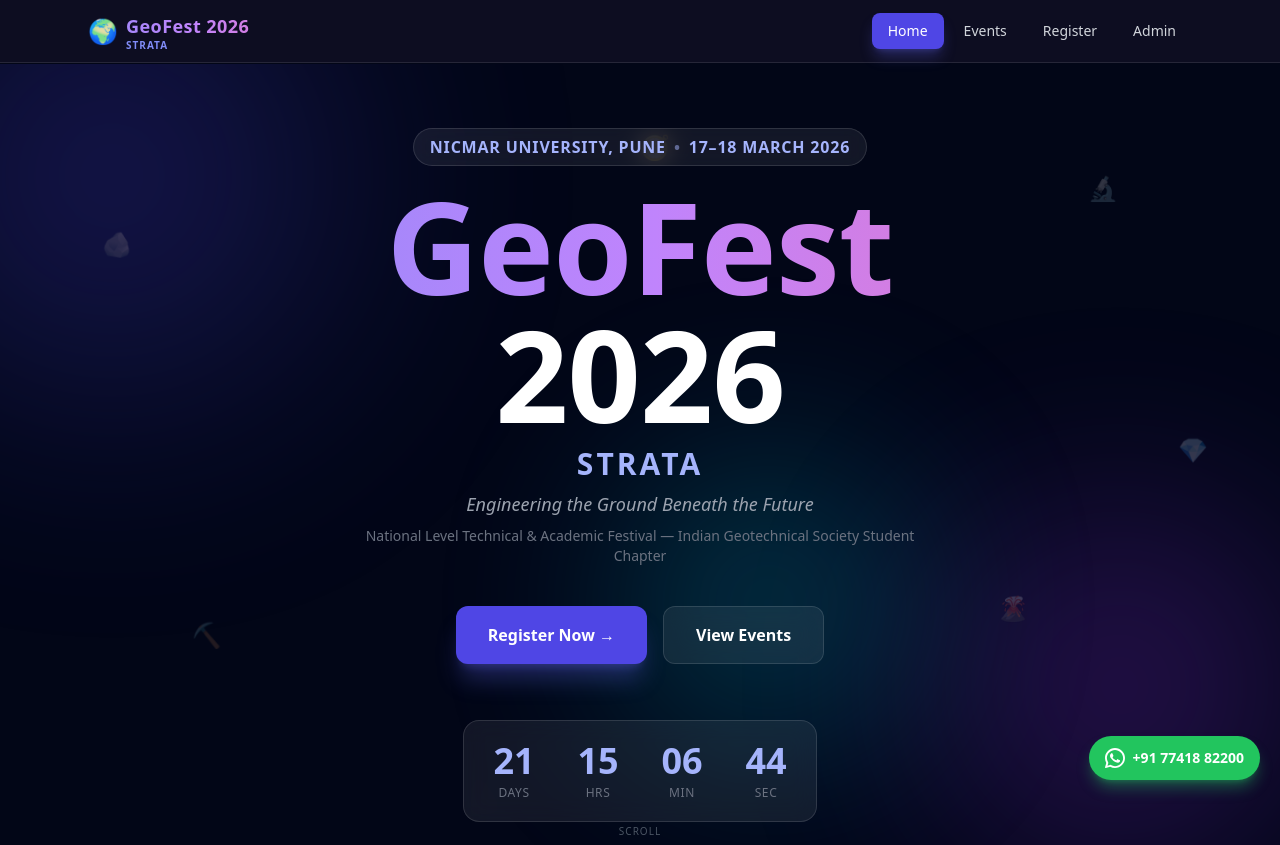
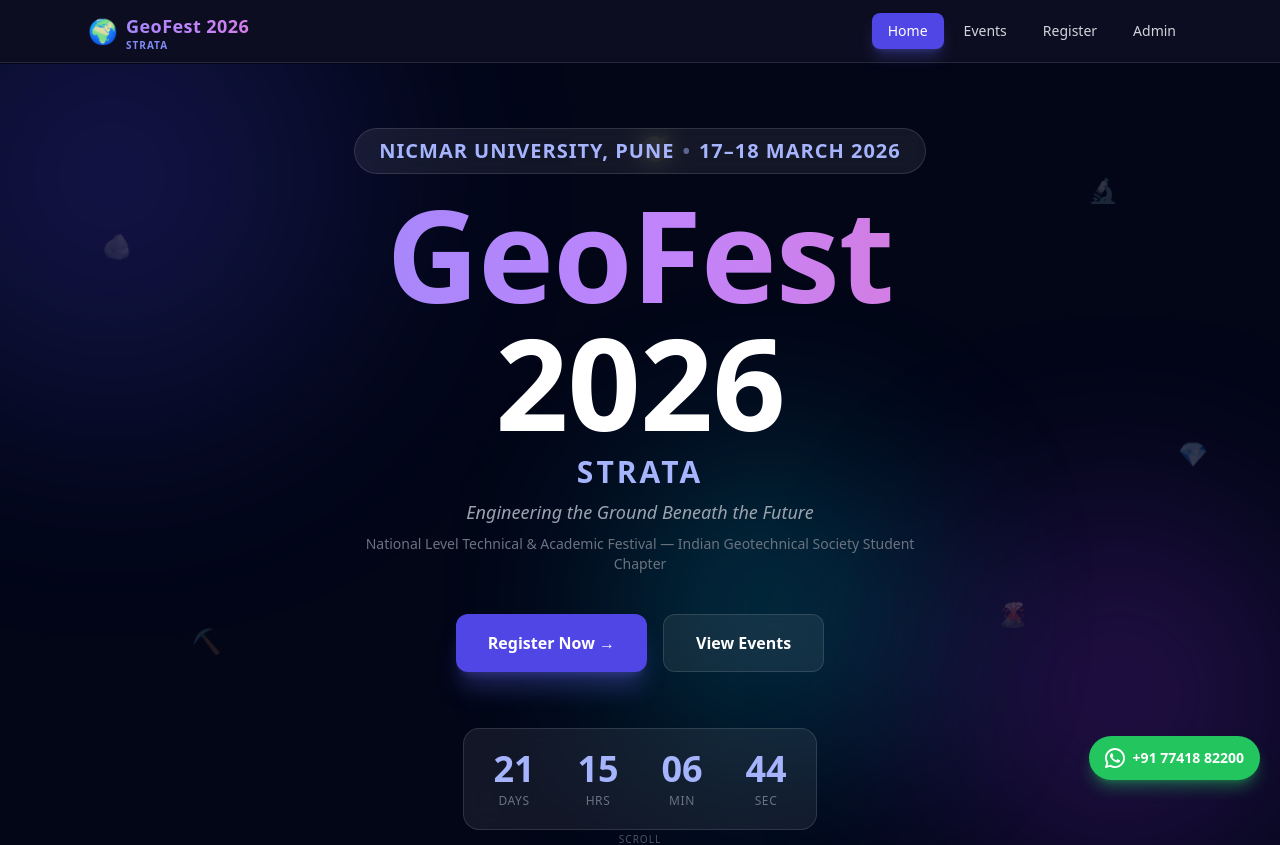
Before and after one commit to akankshakarhad/event_management_with_payment_gateway, a React (Vite) app in the folder frontend/: page / in a window 1280 px wide. Shown: the top 845 px of the page. Built offline with nearby package versions, Linux system fonts and the light colour scheme; the HTML template or start-up script is replaced by a standard one.

Commit message:
increase the font

```diff
--- a/frontend/src/pages/LandingPage.jsx
+++ b/frontend/src/pages/LandingPage.jsx
@@ -167,7 +167,7 @@ export default function LandingPage() {
 
           {/* Venue pill */}
           <motion.div variants={fade}
-            className="inline-flex flex-wrap justify-center gap-x-2 mb-4 px-3 sm:px-4 py-1.5 rounded-full glass text-indigo-300 text-sm sm:text-base font-semibold tracking-wider uppercase">
+            className="inline-flex flex-wrap justify-center gap-x-2 mb-4 px-4 sm:px-6 py-2 rounded-full glass text-indigo-300 text-base sm:text-xl font-extrabold tracking-wider uppercase">
             <span>NICMAR University, Pune</span>
             <span className="opacity-50">•</span>
             <span>17–18 March 2026</span>
```
